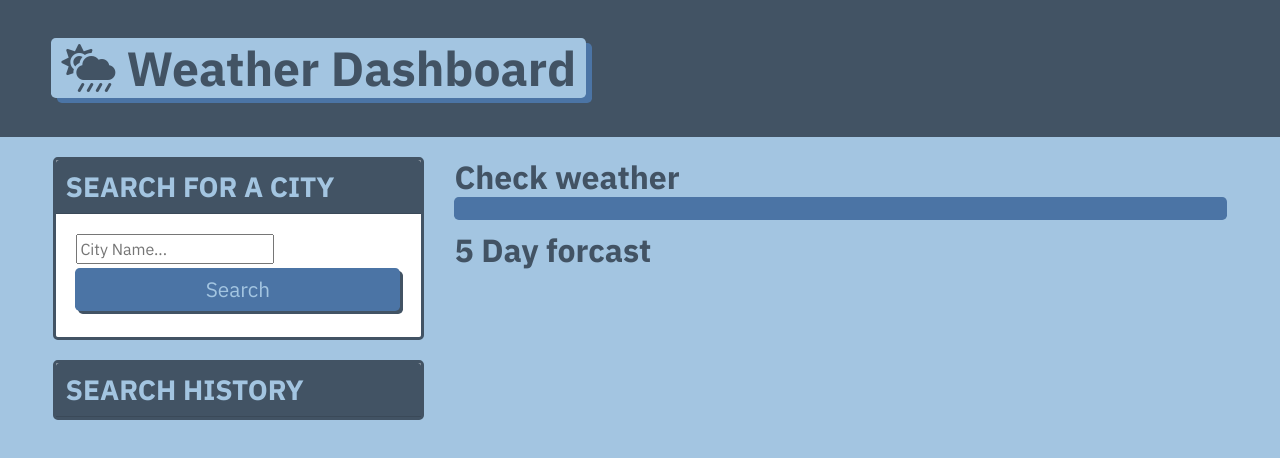
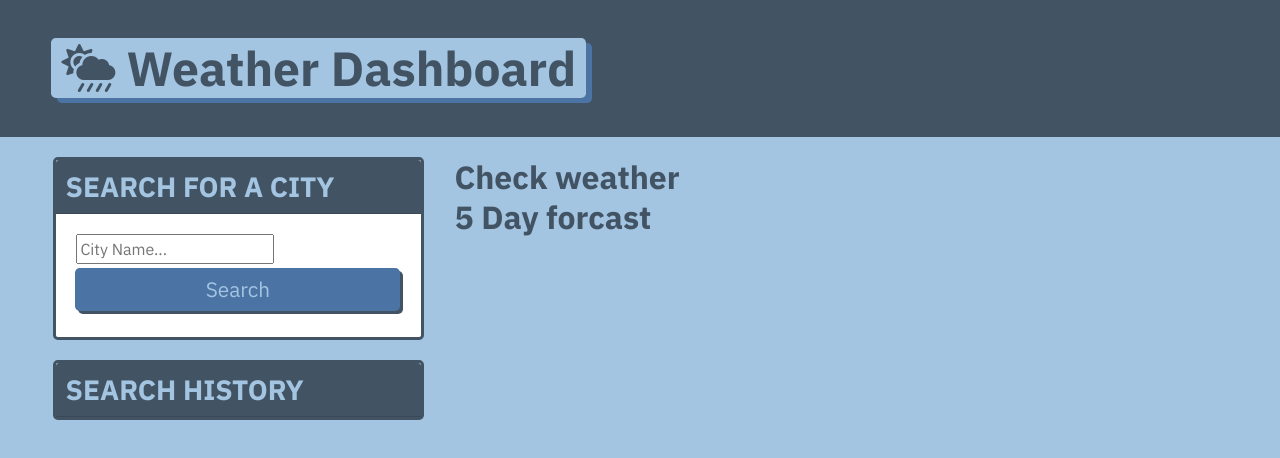
Before and after one commit to siennameow/Weather-Dashboard, a plain HTML site: page index.html in a window 1280 px wide. Drawn offline with nearby package versions, Linux system fonts and the light colour scheme.

Commit message:
adjust atyle for city weather

```diff
--- a/assets/script/script.js
+++ b/assets/script/script.js
@@ -52,7 +52,7 @@ function getResult(){
     icon.addClass("icon");
     var dateTime = $("<div>")
 
-
+    $(".city").addClass("list-group")
     $(".city").append(cityName)
     $(".city").append(dateTime)
     $(".city").append(icon)
--- a/index.html
+++ b/index.html
@@ -39,7 +39,7 @@
     <div class="col-8 float-right">
       <div>
         <h2 class="subtitle">Check weather</h2>
-        <div class="list-group city"></div>
+        <div class="city"></div>
       </div>
 
       <div>
```
